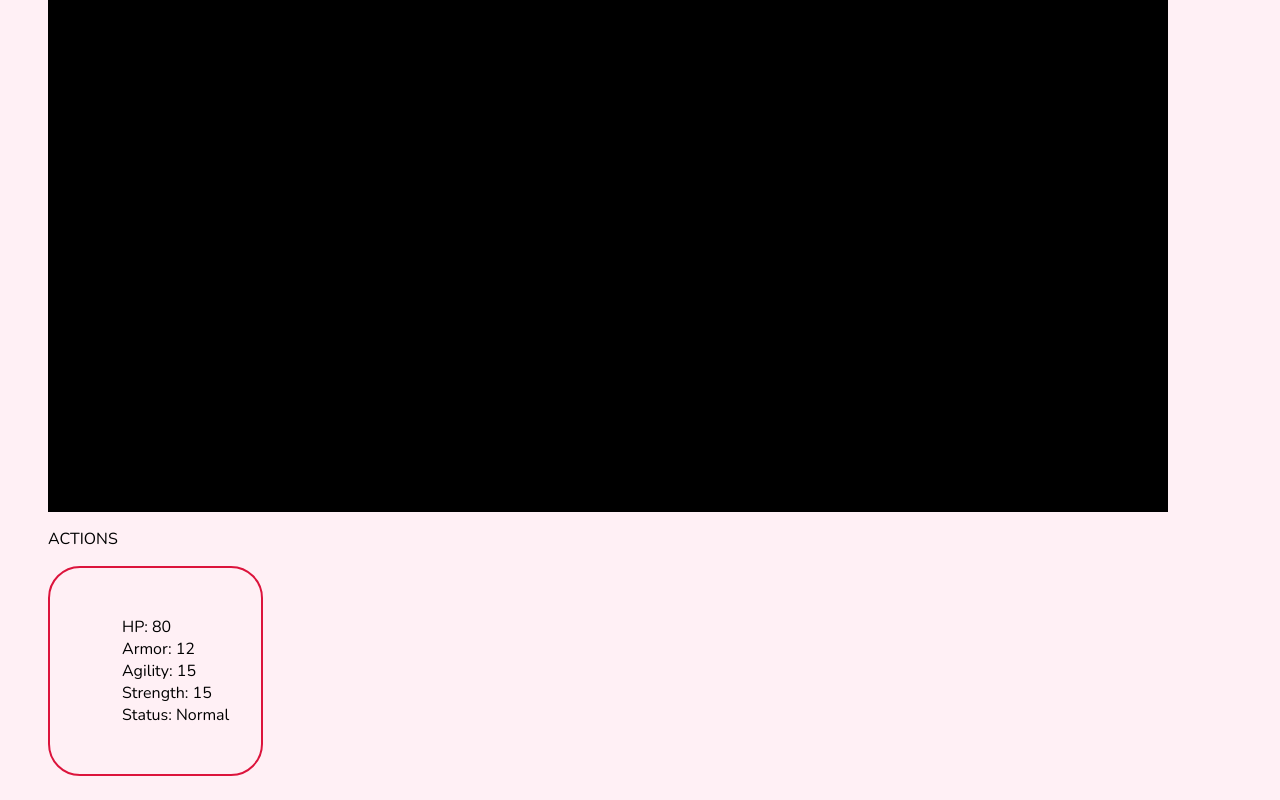
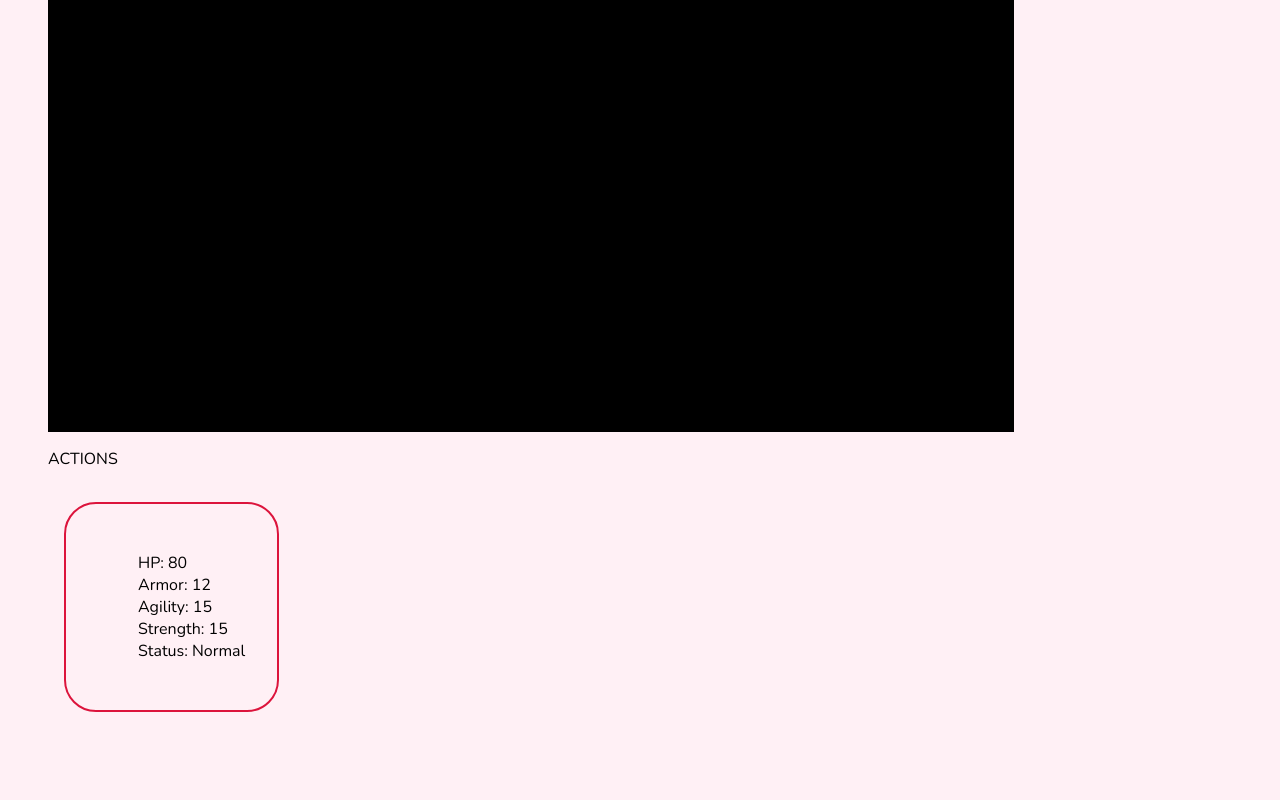
Before and after one commit to JF-LL-codebuds/react-play-study-fe, a React app: page /gamelayout in a window 1280 px wide. Shown: the part 402-1202 px from the top of the page. After the commit the page ends 1154 px from the top, so only its background shows below. Built offline with nearby package versions, Linux system fonts and the light colour scheme; a web font is replaced by a local one.

Commit message:
more styles tweaks

```diff
--- a/src/components/gamelayout/gamelayout.css
+++ b/src/components/gamelayout/gamelayout.css
@@ -1,12 +1,20 @@
 .containerStyle {
+  margin: 1em;
+}
+
+.userActions {
+  display: inline-block;
+  border: solid 2px crimson;
+  padding: 2em;
+  border-radius: 2em;
   margin: 1em;
 }
 
 .mainScreen {
   background-color: black;
   color: aquamarine;
-  min-width: 80vw;
-  min-height: 70vh;
+  min-width: 68vw;
+  min-height: 60vh;
   padding: 3em;
 }
 
@@ -15,6 +23,7 @@
   padding: 2em;
   border-radius: 2em;
   display: inline-block;
+  margin: 1em;
 }
 
 .yourStatsList {
```
